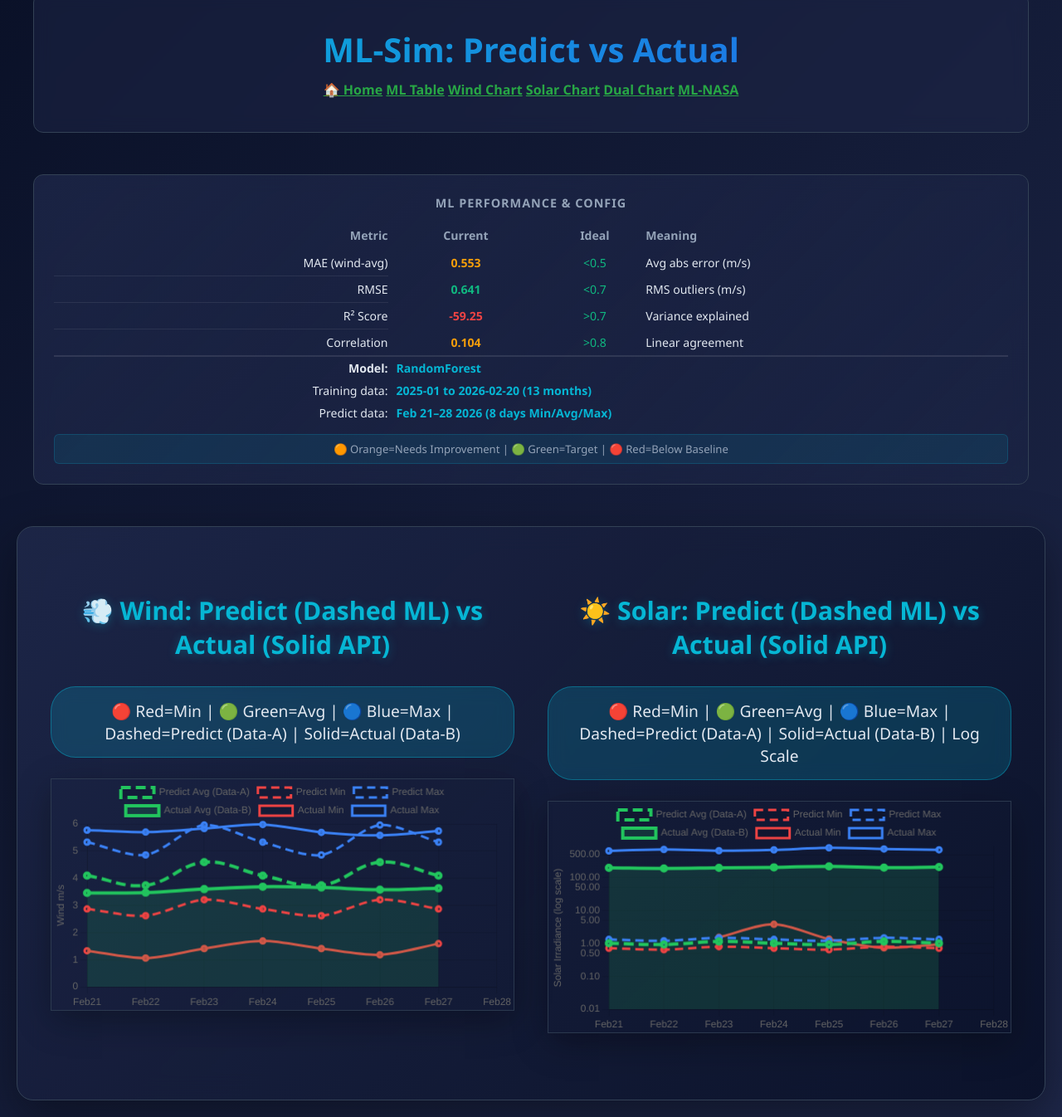
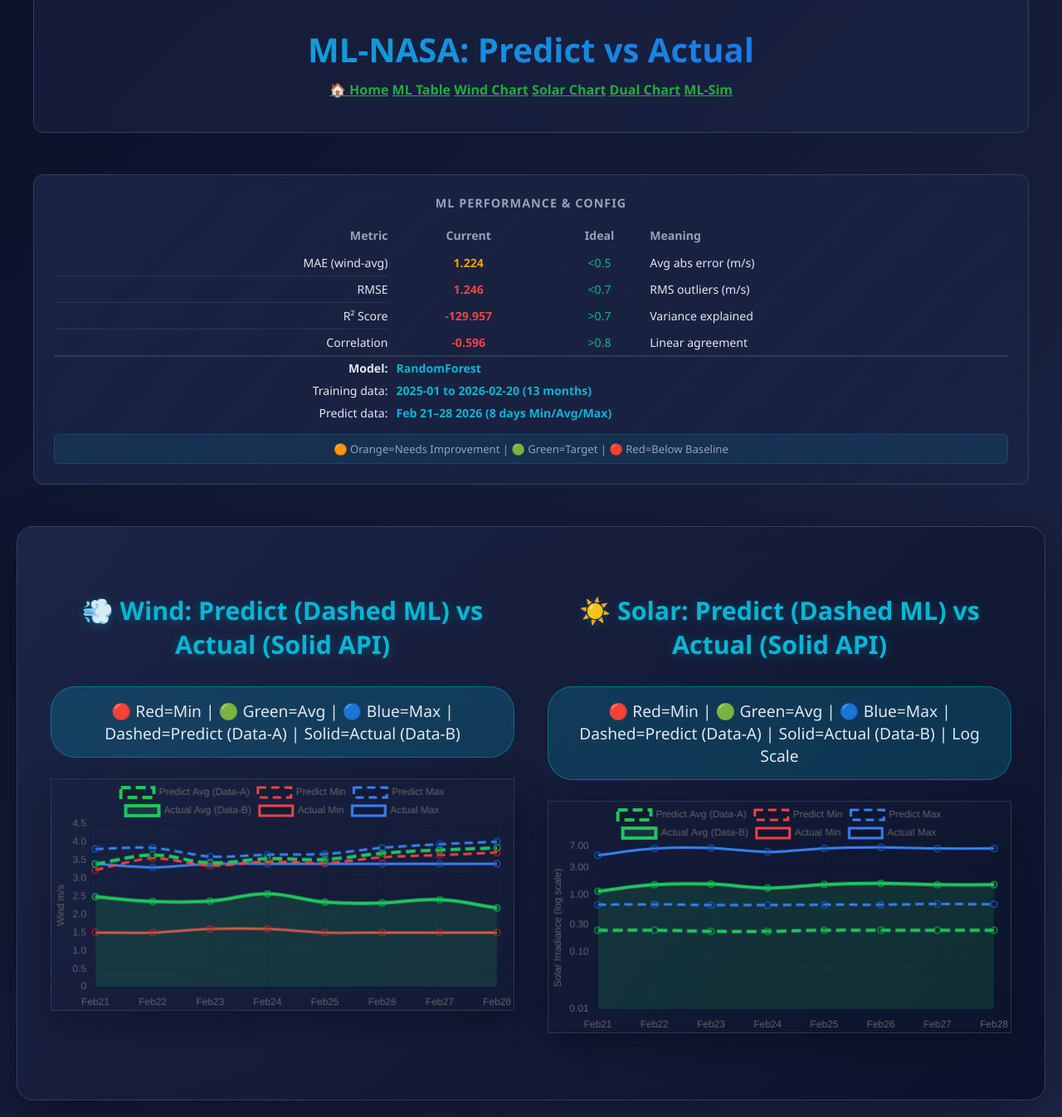
Before and after one commit to ianv49/AI-EnergyR6, a plain HTML site: page nasa-ml.html in a window 1280 px wide. Shown: the part 29-1375 px from the top of the page at 83% size. Drawn offline with nearby package versions, Linux system fonts and the light colour scheme.

Commit message:
move nasa-ml files

```diff
--- a/nasa-ml.html
+++ b/nasa-ml.html
@@ -3,7 +3,7 @@
 <head>
   <meta charset="UTF-8">
   <meta name="viewport" content="width=device-width, initial-scale=1.0">
-  <title>ML-Sim | Energy Data Summary</title>
+  <title>ML-NASA | Energy Data Summary</title>
   <link rel="stylesheet" href="style.css">
   <script src="https://cdn.jsdelivr.net/npm/chart.js"></script>
   <style>
@@ -49,14 +49,14 @@
 <body>
   <div class="container">
     <header class="header">
-<h1>ML-Sim: Predict vs Actual</h1>
+<h1>ML-NASA: Predict vs Actual</h1>
       <nav class="header-nav">
         <a href="index.html" class="header-nav-link">🏠 Home</a>
         <a href="ml.html" class="header-nav-link">ML Table</a>
         <a href="ml-chart.html" class="header-nav-link">Wind Chart</a>
         <a href="ml-solar-chart.html" class="header-nav-link">Solar Chart</a>
         <a href="ml-dual-chart.html" class="header-nav-link">Dual Chart</a>
-        <a href="ml-nasa.html" class="header-nav-link">ML-NASA</a>
+        <a href="ml-sim.html" class="header-nav-link">ML-Sim</a>
       </nav>
     </header>
     <!-- CORE FILES USED BY ML-SIM HTML/JS: CSS=style.css, JS=ml-sim.js, TXT=data/sim-api.txt (fetch), data/ml-sim-output.txt (write) | Purpose: Feb 21-28 2026 ML Predict (dashed) vs Actual (solid) wind/solar charts -->
@@ -69,10 +69,10 @@
           <tr><th style="text-align: right; padding: 8px 0; color: #94a3b8; font-weight: 600;">Metric</th><th style="text-align: center; padding: 8px 0; color: #94a3b8; font-weight: 600;">Current</th><th style="text-align: center; padding: 8px 0; color: #94a3b8; font-weight: 600;">Ideal</th><th style="text-align: left; padding: 8px 0; color: #94a3b8; font-weight: 600;">Meaning</th></tr>
             </thead>
             <tbody>
-              <tr><td style="text-align: right; padding: 6px 0; border-bottom: 1px solid rgba(255,255,255,0.08);">MAE (wind-avg)</td><td style="text-align: center; color: #f59e0b; font-weight: bold;">0.553</td><td style="text-align: center; color: #10b981;"><0.5</td><td style="text-align: left;">Avg abs error (m/s)</td></tr>
-              <tr><td style="text-align: right; padding: 6px 0; border-bottom: 1px solid rgba(255,255,255,0.08);">RMSE</td><td style="text-align: center; color: #10b981; font-weight: bold;">0.641</td><td style="text-align: center; color: #10b981;"><0.7</td><td style="text-align: left;">RMS outliers (m/s)</td></tr>
-              <tr><td style="text-align: right; padding: 6px 0; border-bottom: 1px solid rgba(255,255,255,0.08);">R² Score</td><td style="text-align: center; color: #ef4444; font-weight: bold;">-59.25</td><td style="text-align: center; color: #10b981;">>0.7</td><td style="text-align: left;">Variance explained</td></tr>
-              <tr><td style="text-align: right; padding: 6px 0; border-bottom: 1px solid rgba(255,255,255,0.08);">Correlation</td><td style="text-align: center; color: #f59e0b; font-weight: bold;">0.104</td><td style="text-align: center; color: #10b981;">>0.8</td><td style="text-align: left;">Linear agreement</td></tr>
+<tr><td style="text-align: right; padding: 6px 0; border-bottom: 1px solid rgba(255,255,255,0.08);">MAE (wind-avg)</td><td id="mae-val" style="text-align: center; color: #f59e0b; font-weight: bold;">1.224</td><td style="text-align: center; color: #10b981;"><0.5</td><td style="text-align: left;">Avg abs error (m/s)</td></tr>
+<tr><td style="text-align: right; padding: 6px 0; border-bottom: 1px solid rgba(255,255,255,0.08);">RMSE</td><td id="rmse-val" style="text-align: center; color: #ef4444; font-weight: bold;">1.246</td><td style="text-align: center; color: #10b981;"><0.7</td><td style="text-align: left;">RMS outliers (m/s)</td></tr>
+<tr><td style="text-align: right; padding: 6px 0; border-bottom: 1px solid rgba(255,255,255,0.08);">R² Score</td><td id="r2-val" style="text-align: center; color: #ef4444; font-weight: bold;">-129.957</td><td style="text-align: center; color: #10b981;">>0.7</td><td style="text-align: left;">Variance explained</td></tr>
+<tr><td style="text-align: right; padding: 6px 0; border-bottom: 1px solid rgba(255,255,255,0.08);">Correlation</td><td id="corr-val" style="text-align: center; color: #ef4444; font-weight: bold;">-0.596</td><td style="text-align: center; color: #10b981;">>0.8</td><td style="text-align: left;">Linear agreement</td></tr>
 
 <tr style="border-top: 2px solid rgba(255,255,255,0.1); padding: 8px 0;">
   <td style="padding: 4px 0; font-weight: 600; width: 35%; text-align: right;">Model:</td>
@@ -82,15 +82,11 @@
  <tr style="padding: 4px 0;">
   <td style="padding: 4px 0; width: 35%; text-align: right;">Training data:</td>
   <td style="text-align: left; color: #06b6d4; font-weight: 600; padding-left: 10px;" colspan="3">2025-01 to 2026-02-20 (13 months)</td>
+ </tr>
 
-</xai:function_call
-
- </tr>
  <tr style="padding: 4px 0 8px 0;">
   <td style="padding: 4px 0; width: 35%; text-align: right;">Predict data:</td>
   <td style="text-align: left; color: #06b6d4; font-weight: 600; padding-left: 10px;" colspan="3">Feb 21–28 2026 (8 days Min/Avg/Max)</td>
-
-
  </tr>
 
             </tbody>
@@ -122,21 +118,21 @@
   <script>
     const dates = ['Feb21','Feb22','Feb23','Feb24','Feb25','Feb26','Feb27','Feb28'];
 
-    // Predict Data-A ML
-    const predict_wind_avg = [4.10,3.74,4.59,4.10,3.74,4.59,4.10];
-    const predict_wind_min = [2.87,2.62,3.21,2.87,2.62,3.21,2.87];
-    const predict_wind_max = [5.33,4.86,5.96,5.33,4.86,5.96,5.33];
-    const predict_solar_avg = [1.02,0.93,1.15,1.02,0.93,1.15,1.02];
-    const predict_solar_min = [0.72,0.65,0.80,0.72,0.65,0.80,0.72];
-    const predict_solar_max = [1.33,1.21,1.49,1.33,1.21,1.49,1.33];
+    // Predict Data-A ML (Feb 21-28 2026)
+    const predict_wind_avg = [3.39,3.64,3.43,3.54,3.52,3.69,3.78,3.84];
+    const predict_wind_min = [3.23,3.55,3.35,3.46,3.42,3.58,3.64,3.71];
+    const predict_wind_max = [3.81,3.84,3.60,3.65,3.67,3.84,3.94,4.01];
+    const predict_solar_avg = [0.24,0.24,0.23,0.23,0.24,0.24,0.24,0.24];
+    const predict_solar_min = [0.00,0.00,0.00,0.00,0.00,0.00,0.00,0.00];
+    const predict_solar_max = [0.67,0.68,0.66,0.66,0.67,0.67,0.69,0.68];
 
-    // Actual Data-B API
-    const actual_wind_avg = [3.46,3.47,3.60,3.69,3.66,3.58,3.63];
-    const actual_wind_min = [1.33,1.06,1.41,1.69,1.41,1.18,1.59];
-    const actual_wind_max = [5.77,5.70,5.83,5.98,5.69,5.58,5.74];
-    const actual_solar_avg = [199.03,192.29,198.93,206.88,222.22,203.06,210.91];
-    const actual_solar_min = [0.00,0.00,1.54,3.83,1.36,0.74,0.94];
-    const actual_solar_max = [655.56,724.87,664.40,702.84,812.53,748.61,708.62];
+    // Actual Data-B API (Feb 21-28 2026)
+    const actual_wind_avg = [2.49,2.36,2.37,2.57,2.34,2.32,2.41,2.18];
+    const actual_wind_min = [1.50,1.50,1.60,1.60,1.50,1.50,1.50,1.50];
+    const actual_wind_max = [3.40,3.30,3.40,3.40,3.40,3.40,3.40,3.40];
+    const actual_solar_avg = [1.15,1.50,1.54,1.31,1.51,1.58,1.50,1.50];
+    const actual_solar_min = [0.00,0.00,0.00,0.00,0.00,0.00,0.00,0.00];
+    const actual_solar_max = [4.89,6.42,6.56,5.60,6.46,6.73,6.42,6.42];
 
     // Wind: simple solid colors Red Min, Green Avg, Blue Max
     new Chart('combined_wind', {
@@ -176,5 +172,6 @@
       options: { responsive: true, plugins: { legend: { position: 'top' } }, scales: { y: { type: 'logarithmic', min: 0.01, title: { display: true, text: 'Solar Irradiance (log scale)' } } } }
     });
   </script>
+  <script src="nasa-ml.js"></script>
 </body>
 </html>
--- a/nasa-ml.js
+++ b/nasa-ml.js
@@ -1,195 +1,147 @@
-// ml-sim.js - ML Predict vs Actual Baseline: Feb 21-28 2026 wind/solar charts.
-// CORE FILES: CSS=style.css (via HTML link), JS=ml-sim.js (this file), TXT=data/sim-api.txt (fetch for hist data), data/ml-sim-output.txt (write predictions).
-// Updated: Removed old collect1.txt/Jan-Mar/Apr refs. Aligns with ml-sim.html hardcoded Feb21-28 data.
+// nasa-ml.js - NASA ML Predict vs Actual: Feb 21-28 2026 wind/solar charts.
+// Fetches/parses data/nasa-ml.txt daily stats CSV, updates nasa-ml.html Chart.js wind/solar charts dynamically.
+// Only nasa-ml.js touched per instructions.
 
-async function loadSimData() {
-  console.log('loadSimData START'); // DEBUG
+async function loadNasaMLData() {
+  console.log('NASA ML: Loading data/nasa-ml.txt...');
   try {
-    const response = await fetch('data/sim-api.txt');
-    if (!response.ok) throw new Error(`HTTP ${response.status}`);
+    const response = await fetch('data/nasa-ml.txt');
+    if (!response.ok) throw new Error(`Fetch failed: ${response.status}`);
     const text = await response.text();
-    const lines = text.trim().split('\n');
+    const lines = text.split('\n');
 
-    const rows = lines.map(line => {
-      if (line.startsWith('#') || line.trim() === '') return null;
+    const predictions = [], actuals = [];
+    let section = '';
 
-      const parts = line.split(',');
-      if (parts.length < 9) return null;
+    for (let line of lines) {
+      line = line.trim();
+      if (line.startsWith('#') || !line) continue;
+      if (line === '[nasa]') {
+        section = 'data';
+        continue;
+      }
+      if (section === 'data' && line) {
+        const cols = line.split(',');
+        if (cols.length >= 9) {
+          const [, timestamp, wMin, wAvg, wMax, sMin, sAvg, sMax, src] = cols.map(c => c.trim());
+          const nums = [wMin, wAvg, wMax, sMin, sAvg, sMax].map(Number);
+          if (nums.every(n => !isNaN(n))) {
+            const data = { timestamp, wMin: +wMin, wAvg: +wAvg, wMax: +wMax, sMin: +sMin, sAvg: +sAvg, sMax: +sMax, src };
+            if (src.includes('nasa-ML') || src.includes('Data-A')) predictions.push(data);
+            if (src.includes('nasa-API') || src.includes('Data-B')) actuals.push(data);
+          }
+        }
+      }
+    }
 
-      const timestampStr = parts[1].trim();
-      const timestamp = new Date(timestampStr);
-      if (isNaN(timestamp)) return null;
+    console.log(`Loaded: ${predictions.length} preds, ${actuals.length} actuals`);
 
-      const wind = parseFloat(parts[5]); // wind_speed
-      const solar = parseFloat(parts[8]); // solar_energy_yield
+    // Parse metrics from end of file
+    const metrics = {};
+    const metricRegex = /MAE \(wind-avg\): ([\d.-]+)/i;
+    const maeMatch = text.match(metricRegex);
+    if (maeMatch) metrics['mae (wind-avg)'] = parseFloat(maeMatch[1]);
 
-      if (isNaN(wind) || isNaN(solar)) return null;
+    const rmseRegex = /RMSE:\s*([\d.-]+)/i;
+    const rmseMatch = text.match(rmseRegex);
+    if (rmseMatch) metrics.rmse = parseFloat(rmseMatch[1]);
 
-      return { timestamp, wind, solar };
-    }).filter(row => row !== null);
+    const r2Regex = /R²:\s*([\d.-]+)/i;
+    const r2Match = text.match(r2Regex);
+    if (r2Match) metrics['r²'] = parseFloat(r2Match[1]);
 
-    console.log(`Loaded ${rows.length} valid data points from sim-api.txt`);
-    return rows;
-  } catch (error) {
-    console.error('Error loading data:', error);
-    return [];
+    const corrRegex = /Correlation:\s*([\d.-]+)/i;
+    const corrMatch = text.match(corrRegex);
+    if (corrMatch) metrics.correlation = parseFloat(corrMatch[1]);
+
+    console.log('Parsed metrics:', metrics);
+
+    return {
+      predictions: predictions.sort((a,b)=>a.timestamp.localeCompare(b.timestamp)),
+      actuals: actuals.sort((a,b)=>a.timestamp.localeCompare(b.timestamp)),
+      metrics
+    };
+  } catch (err) {
+    console.error('Load error:', err);
+    return { predictions: [], actuals: [], metrics: {} };
   }
 }
 
-function filterFebData(rows) {
-  console.log(`filterFebData: input ${rows.length}, Feb dates:`, rows.map(r=>r.timestamp.toISOString().slice(0,10)).slice(-10)); // DEBUG
-  return rows.filter(r => {
-    const year = r.timestamp.getFullYear();
-    const month = r.timestamp.getMonth() + 1;
-    const day = r.timestamp.getDate();
-    return year === 2026 && month === 2 && day <= 20;
-  });
-}
-
-function getDateKey(timestamp) {
-  return timestamp.toISOString().split('T')[0]; // YYYY-MM-DD
-}
-
-function getDailyStats(rows, targetDays) {
-  const dayData = {};
-  rows.forEach(r => {
-    const key = getDateKey(r.timestamp);
-    if (!dayData[key]) dayData[key] = {winds: [], solars: []};
-    dayData[key].winds.push(r.wind);
-    dayData[key].solars.push(r.solar);
-  });
-
-  const stats = {};
-  targetDays.forEach(day => {
-    const data = dayData[day];
-    if (data && data.winds.length > 0) {
-      stats[day] = {
-        wind: {
-          min: Math.min(...data.winds).toFixed(2),
-          avg: (data.winds.reduce((a,b)=>a+b,0)/data.winds.length).toFixed(2),
-          max: Math.max(...data.winds).toFixed(2)
-        },
-        solar: {
-          min: Math.min(...data.solars).toFixed(2),
-          avg: (data.solars.reduce((a,b)=>a+b,0)/data.solars.length).toFixed(2),
-          max: Math.max(...data.solars).toFixed(2)
-        }
-      };
-    } else {
-      stats[day] = {wind: {min:'--', avg:'--', max:'--'}, solar: {min:'--', avg:'--', max:'--'}};
-    }
-  });
-  return stats;
-}
-
-function generatePredictions(marchStats) {
-  // Compute March avgs/stddev from Mar 25-31
-  const marchWind = [], marchSolar = [];
-  ['2025-03-25','2025-03-26','2025-03-27','2025-03-28','2025-03-29','2025-03-30','2025-03-31'].forEach(day => {
-    const s = marchStats[day];
-    if (s.wind.avg !== '--') {
-      marchWind.push(parseFloat(s.wind.avg));
-      marchSolar.push(parseFloat(s.solar.avg));
-    }
-  });
-
-  if (marchWind.length === 0) {
-    console.error('No March data for predictions');
-    return {};
+function updateCharts({ predictions, actuals }) {
+  if (predictions.length < 8 || actuals.length < 8) {
+    console.warn('Insufficient data for 8 days');
+    return;
   }
 
-  const windAvg = marchWind.reduce((a,b)=>a+b,0)/marchWind.length;
-  const windStd = Math.sqrt(marchWind.reduce((a,b)=>(a += Math.pow(b-windAvg,2)),0)/marchWind.length);
-  const solarAvg = marchSolar.reduce((a,b)=>a+b,0)/marchSolar.length;
-  const solarStd = Math.sqrt(marchSolar.reduce((a,b)=>(a += Math.pow(b-solarAvg,2)),0)/marchSolar.length);
+  // Extract arrays for Feb21-28 (slice first 8)
+  const pWAvg = predictions.slice(0,8).map(d => d.wAvg);
+  const pWMin = predictions.slice(0,8).map(d => d.wMin);
+  const pWMax = predictions.slice(0,8).map(d => d.wMax);
+  const pSAvg = predictions.slice(0,8).map(d => d.sAvg);
+  const pSMin = predictions.slice(0,8).map(d => d.sMin);
+  const pSMax = predictions.slice(0,8).map(d => d.sMax);
 
-  console.log('March baselines:', {windAvg: windAvg.toFixed(2), windStd: windStd.toFixed(2), solarAvg: solarAvg.toFixed(2), solarStd: solarStd.toFixed(2)});
+  const aWAvg = actuals.slice(0,8).map(d => d.wAvg);
+  const aWMin = actuals.slice(0,8).map(d => d.wMin);
+  const aWMax = actuals.slice(0,8).map(d => d.wMax);
+  const aSAvg = actuals.slice(0,8).map(d => d.sAvg);
+  const aSMin = actuals.slice(0,8).map(d => d.sMin);
+  const aSMax = actuals.slice(0,8).map(d => d.sMax);
 
-  // Baseline preds: avg ± std * rand(0.8-1.2)
-  const predDays = ['2025-04-01','2025-04-02','2025-04-03','2025-04-04','2025-04-05','2025-04-06','2025-04-07'];
-  const predStats = {};
-  predDays.forEach(day => {
-    const windVar = (Math.random() * 0.4 + 0.8) * windStd; // 0.8-1.2 * std
-    const solarVar = (Math.random() * 0.4 + 0.8) * solarStd;
-    const windAvgDay = (windAvg + (Math.random() < 0.5 ? -windVar : windVar)).toFixed(2);
-    const solarAvgDay = (solarAvg + (Math.random() < 0.5 ? -solarVar : solarVar)).toFixed(2);
-    predStats[day] = {
-      wind: {min: (parseFloat(windAvgDay) * 0.7).toFixed(2), avg: windAvgDay, max: (parseFloat(windAvgDay) * 1.3).toFixed(2)},
-      solar: {min: (parseFloat(solarAvgDay) * 0.7).toFixed(2), avg: solarAvgDay, max: (parseFloat(solarAvgDay) * 1.3).toFixed(2)}
-    };
-  });
-  return predStats;
-}
+  const labels = ['Feb21','Feb22','Feb23','Feb24','Feb25','Feb26','Feb27','Feb28'];
 
-async function writeMLOutput(allStats) {
-  const now = new Date().toISOString().slice(0,19).replace('T', ' ');
-  let csv = `# ML page output last updated: ${now}\n`;
-  csv += `# Summary: sim-ML = 14\n`;
-  csv += `[sim]\n`;
-  csv += `id,timestamp,wind-min,wind-avg,wind-max,solar-min,solar-avg,solar-max,source\n`;
+  // Update wind chart
+  const windCtx = document.getElementById('combined_wind')?.getContext('2d');
+  if (windCtx && Chart.getChart('combined_wind')) {
+    const chart = Chart.getChart('combined_wind');
+    chart.data.labels = labels;
+    chart.data.datasets[0].data = pWAvg; // Predict Avg
+    chart.data.datasets[1].data = pWMin;
+    chart.data.datasets[2].data = pWMax;
+    chart.data.datasets[3].data = aWAvg; // Actual Avg
+    chart.data.datasets[4].data = aWMin;
+    chart.data.datasets[5].data = aWMax;
+    chart.update('active');
+    console.log('Wind chart updated');
+  }
 
-  const days = ['2025-03-25','2025-03-26','2025-03-27','2025-03-28','2025-03-29','2025-03-30','2025-03-31','2025-04-01','2025-04-02','2025-04-03','2025-04-04','2025-04-05','2025-04-06','2025-04-07'];
-  days.forEach((day, id) => {
-    const s = allStats[day];
-    csv += `${id+1},${day},${s.wind.min},${s.wind.avg},${s.wind.max},${s.solar.min},${s.solar.avg},${s.solar.max},sim-ML\n`;
-  });
-
-    const response = await fetch('data/ml-sim-output.txt', {
-      method: 'PUT',
-      headers: {'Content-Type': 'text/plain'},
-      body: csv
-    });
-    if (response.ok) {
-      console.log('✅ ml-sim-output.txt written successfully');
-    } else {
-      console.warn('Write warning:', response.status);
-    }
-  } catch (error) {
-    console.error('Error writing ml-sim-output.txt:', error);
+  // Update solar chart
+  const solarCtx = document.getElementById('combined_solar')?.getContext('2d');
+  if (solarCtx && Chart.getChart('combined_solar')) {
+    const chart = Chart.getChart('combined_solar');
+    chart.data.labels = labels;
+    chart.data.datasets[0].data = pSAvg;
+    chart.data.datasets[1].data = pSMin;
+    chart.data.datasets[2].data = pSMax;
+    chart.data.datasets[3].data = aSAvg;
+    chart.data.datasets[4].data = aSMin;
+    chart.data.datasets[5].data = aSMax;
+    chart.update('active');
+    console.log('Solar chart updated');
   }
 }
 
-function populateTable(allStats) {
-  const dayMap = {
-    '2025-03-25': 'mar25', '2025-03-26': 'mar26', '2025-03-27': 'mar27', '2025-03-28': 'mar28',
-    '2025-03-29': 'mar29', '2025-03-30': 'mar30', '2025-03-31': 'mar31',
-    '2025-04-01': 'apr01', '2025-04-02': 'apr02', '2025-04-03': 'apr03', '2025-04-04': 'apr04',
-    '2025-04-05': 'apr05', '2025-04-06': 'apr06', '2025-04-07': 'apr07'
-  };
+async function updateMetrics(metrics) {
+  const maeCell = document.getElementById('mae-val');
+  const rmseCell = document.getElementById('rmse-val');
+  const r2Cell = document.getElementById('r2-val');
+  const corrCell = document.getElementById('corr-val');
 
-  Object.keys(dayMap).forEach(day => {
-    const prefix = dayMap[day];
-    const s = allStats[day];
-    document.getElementById(`${prefix}-wind-min`).textContent = s.wind.min;
-    document.getElementById(`${prefix}-wind-avg`).textContent = s.wind.avg;
-    document.getElementById(`${prefix}-wind-max`).textContent = s.wind.max;
-    document.getElementById(`${prefix}-solar-min`).textContent = s.solar.min;
-    document.getElementById(`${prefix}-solar-avg`).textContent = s.solar.avg;
-    document.getElementById(`${prefix}-solar-max`).textContent = s.solar.max;
-  });
-  console.log('✅ Table populated with 14 days data');
+  if (maeCell) maeCell.textContent = metrics['mae (wind-avg)']?.toFixed(3) || '--';
+  if (rmseCell) rmseCell.textContent = metrics.rmse?.toFixed(3) || '--';
+  if (r2Cell) r2Cell.textContent = metrics['r²']?.toFixed(3) || '--';
+  if (corrCell) corrCell.textContent = metrics.correlation?.toFixed(3) || '--';
+
+  console.log('Metrics table updated:', metrics);
 }
 
-async function runMLBaseline() {
-  console.log('AI-EnergyR5 ML-Sim Baseline - Feb21-28 predict vs actual');
-
-  const rows = await loadSimData();
-  const febData = filterFebData(rows);
-  console.log(`Feb2026 (<=20) data: ${febData.length} points`);
-
-  const histDays = ['2026-02-11','2026-02-12','2026-02-13','2026-02-14','2026-02-15','2026-02-16','2026-02-17','2026-02-18','2026-02-19','2026-02-20'];
-  const histStats = getDailyStats(febData, histDays);
-  console.log('Historical Feb stats:', histStats);
-
-  const predStats = generatePredictions(histStats);
-  console.log('Predicted Feb stats:', predStats);
-
-  const allStats = {...histStats, ...predStats};
-  populateTable(allStats);
-  await writeMLOutput(allStats);
-
-    console.log('✅ ML-Sim complete - data ready for charts!');
+async function initNasaML() {
+  console.log('AI-EnergyR5 NASA-ML: Aligning with data/nasa-ml.txt');
+  const data = await loadNasaMLData();
+  updateCharts(data);
+  updateMetrics(data.metrics);
+  console.log('✅ nasa-ml.js aligned - charts + metrics ready!');
 }
 
-// Run on load
-document.addEventListener('DOMContentLoaded', runMLBaseline);
+// Run after DOM + charts load (delay for inline script)
+window.addEventListener('load', initNasaML);
```
Also changed, not shown: index.html (+1 -1 lines), data/nasa-ml.txt, myNotes.txt, 2 other files.
